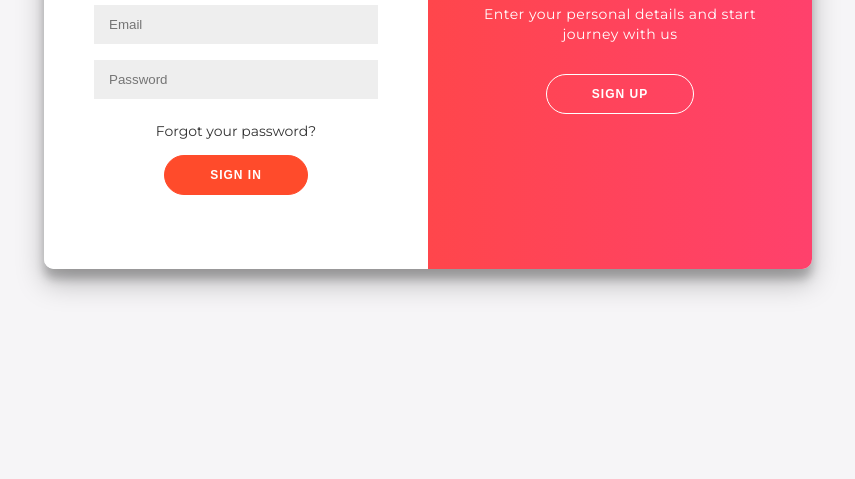
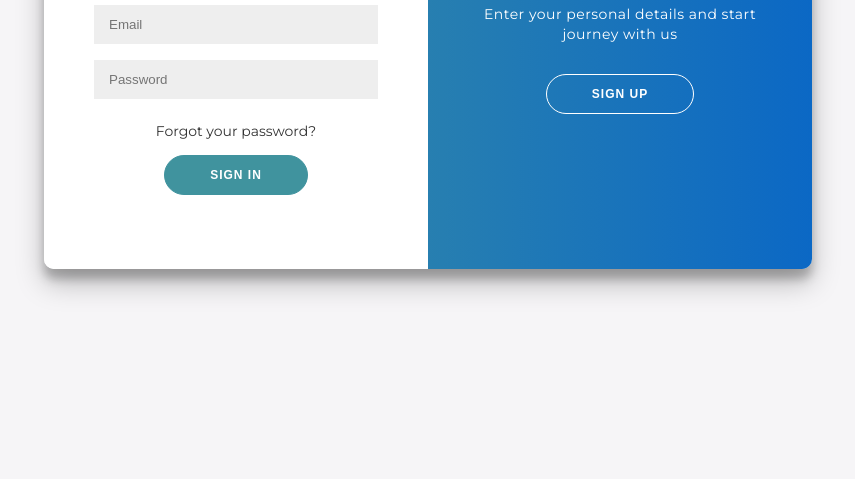
Before and after one commit to olegdanshin/sign-up-form, a plain HTML site: page index.html in a window 1280 px wide. Shown: the part 351-830 px from the top of the page, without its empty margins (212-1067 px from the left). Drawn offline with Linux system fonts and the light colour scheme.

Commit message:
Changed the main color to blue

```diff
--- a/style.css
+++ b/style.css
@@ -96,8 +96,8 @@ a {
 
 button {
   border-radius: 20px;
-  border: 1px solid #ff4b2b;
-  background: #ff4b2b;
+  border: 1px solid rgba(64, 147, 158, 1);
+  background: rgba(64, 147, 158, 1);
   color: #fff;
   font-size: 12px;
   font-weight: bold;
@@ -153,7 +153,27 @@ button.ghost {
 
 .overlay {
   background: #ff416c;
-  background: linear-gradient(to right, #ff4b2b, #ff416c) no-repeat 0 0 / cover;
+  background: rgb(64, 147, 158); /* Old browsers */
+  background: -moz-linear-gradient(
+    left,
+    rgba(64, 147, 158, 1) 0%,
+    rgba(64, 147, 158, 1) 6%,
+    rgb(11, 104, 197) 100%
+  ); /* FF3.6-15 */
+  background: -webkit-linear-gradient(
+    left,
+    rgba(64, 147, 158, 1) 0%,
+    rgba(64, 147, 158, 1) 6%,
+    rgb(11, 104, 197) 100%
+  ); /* Chrome10-25,Safari5.1-6 */
+  background: linear-gradient(
+    to right,
+    rgba(64, 147, 158, 1) 0%,
+    rgba(64, 147, 158, 1) 6%,
+    rgb(11, 104, 197) 100%
+  ); /* W3C, IE10+, FF16+, Chrome26+, Opera12+, Safari7+ */
+  filter: progid:DXImageTransform.Microsoft.gradient( startColorstr='#40939e', endColorstr='#000000',GradientType=1 ); /* IE6-9 */
+
   color: #fff;
   position: relative;
   height: 100%;
```
